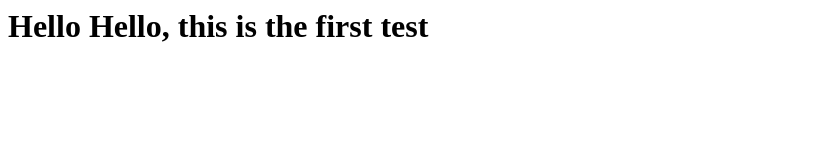
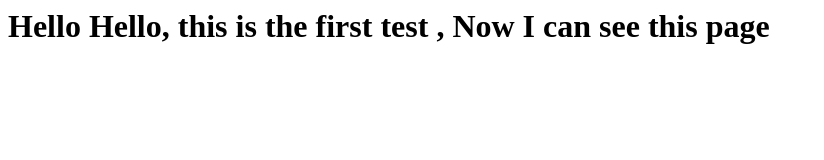
Before and after one commit to kyoto2013-data/xtest, a plain HTML site: page index.html in a window 1280 px wide. Shown: the whole page, without its empty margins (0-824 px from the left). Drawn offline with Linux system fonts and the light colour scheme.

Commit message:
Update index.html

```diff
--- a/index.html
+++ b/index.html
@@ -5,7 +5,8 @@
  </title>
 </head>
 <body>
- <h1>Hello    Hello, this is the first test
+ <h1>Hello    Hello, this is the first test ,
+ Now I can see this page
 </h1>
 </body>
 
```
